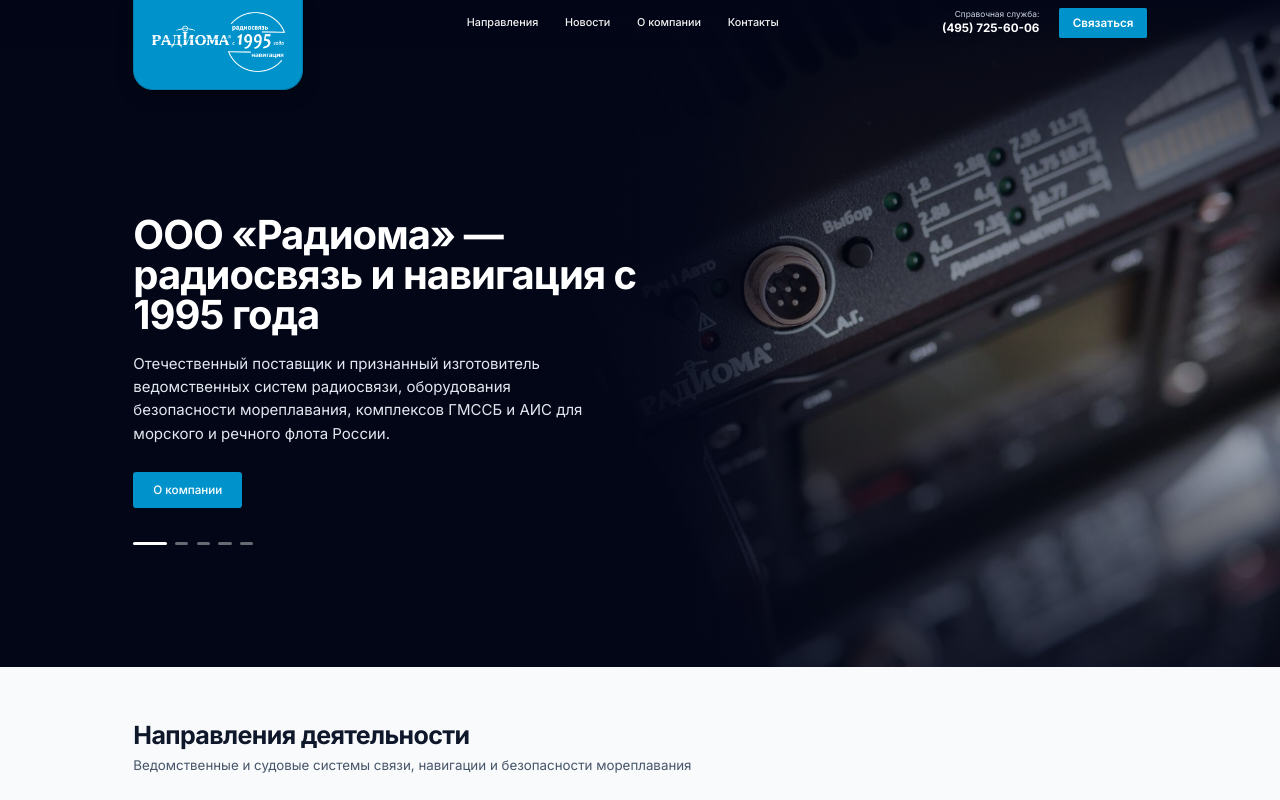
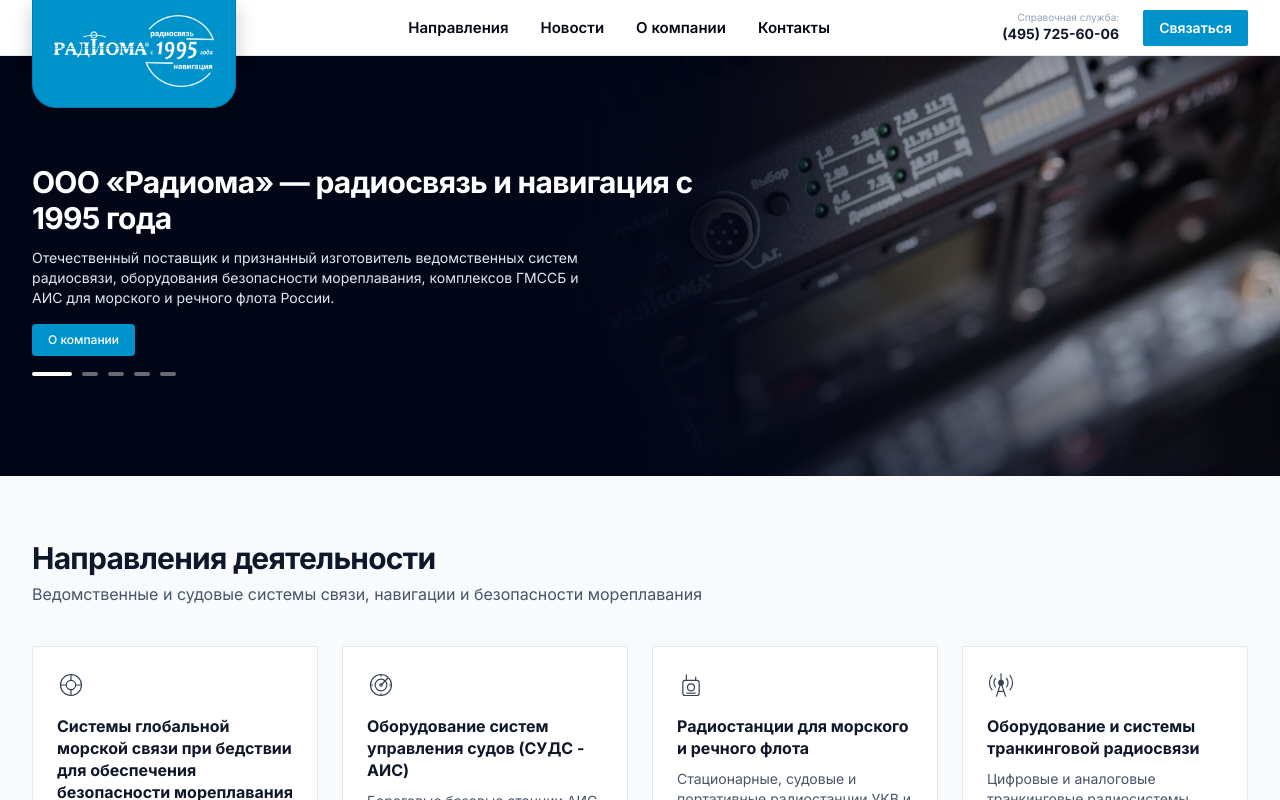
Before and after one commit to nowa-nn/radioma, a Vue app: page /compact in a window 1280 px wide. Before the commit this address led to /. Shown: the top 800 px of the page. Built offline with nearby package versions, Linux system fonts and the light colour scheme.

Commit message:
Restore slate-950 blue tint in hero, add independent /compact view with 50vh hero and solid white header

```diff
--- a/src/App.vue
+++ b/src/App.vue
@@ -3,25 +3,4 @@
 </template>
 
 <script setup>
-import { onMounted, onUnmounted } from 'vue'
-
-function applyScale() {
-  const width = window.innerWidth || document.documentElement.clientWidth
-  if (width >= 1024) {
-    const baseWidth = 1536 // Эталон: 125% масштаб экрана Windows на FullHD (1920 / 1.25 = 1536)
-    const zoom = width / baseWidth
-    document.body.style.zoom = zoom
-  } else {
-    document.body.style.zoom = ''
-  }
-}
-
-onMounted(() => {
-  applyScale()
-  window.addEventListener('resize', applyScale)
-})
-
-onUnmounted(() => {
-  window.removeEventListener('resize', applyScale)
-})
 </script>
--- a/src/components/HeroSlider.vue
+++ b/src/components/HeroSlider.vue
@@ -1,7 +1,9 @@
 <template>
   <section
     class="w-full relative overflow-hidden bg-slate-950 text-white"
-    :class="isTransparent ? 'h-screen min-h-[640px]' : 'h-[calc(100vh-100px)] min-h-[560px]'"
+    :class="isHalfHeight
+      ? 'h-[50vh] min-h-[380px] sm:min-h-[420px] lg:h-[50vh]'
+      : (isTransparent ? 'h-screen min-h-[580px] h-[100dvh]' : 'h-[calc(100vh-56px)] min-h-[560px]')"
     @mouseenter="stopAutoplay"
     @mouseleave="startAutoplay"
   >
@@ -28,14 +30,14 @@
           :fetchpriority="idx === 0 ? 'high' : 'low'"
         />
 
-        <!-- Дополнительный мягкий внутренний градиент слева у фото для абсолютной бесшовности -->
+        <!-- Дополнительный мягкий внутренний градиент слева у фото для абсолютной бесшовности (с синеватым морским оттенком) -->
         <div
           v-if="slide.id === 'company-overview'"
           class="absolute inset-y-0 left-0 w-48 sm:w-80 lg:w-96 bg-gradient-to-r from-slate-950 via-slate-950/80 to-transparent pointer-events-none"
         ></div>
       </div>
 
-      <!-- Плавное затемнение на десктопе: глубокий темный тон слева для чтения текста, плавно переходящий в фото справа -->
+      <!-- Плавное затемнение на десктопе: глубокий тон с синеватым морским отливом слева для чтения текста, плавно переходящий в фото справа -->
       <div class="hidden sm:block absolute inset-0 bg-gradient-to-r from-slate-950 via-slate-950/90 lg:via-slate-950/60 to-transparent pointer-events-none"></div>
       <div class="hidden sm:block absolute inset-0 bg-gradient-to-t from-slate-950/60 via-transparent to-slate-950/20 pointer-events-none"></div>
 
@@ -50,26 +52,34 @@
     <!-- Контент поверх затемненного изображения (всегда слева с идеальной читаемостью) -->
     <div
       class="relative z-10 max-w-7xl mx-auto h-full px-4 sm:px-6 lg:px-8 flex flex-col justify-center"
-      :class="isTransparent ? 'pt-24 sm:pt-28' : ''"
+      :class="isHalfHeight ? 'pt-6 pb-4' : (isTransparent ? 'pt-24 sm:pt-28' : 'pt-10')"
     >
-      <div class="max-w-2xl space-y-5 text-left">
-        <!-- Крупный заголовок слайда (на мобильных устройствах слайды 2 и 3 разбиты ровно на 3 строки) -->
+      <div
+        class="max-w-2xl text-left"
+        :class="isHalfHeight ? 'space-y-3' : 'space-y-5'"
+      >
+        <!-- Крупный заголовок слайда -->
         <h1
-          class="text-2xl sm:text-4xl lg:text-5xl font-bold text-white tracking-tight leading-tight drop-shadow-[0_2px_4px_rgba(0,0,0,0.6)] sm:drop-shadow-none"
+          class="font-bold text-white tracking-tight leading-tight drop-shadow-[0_2px_4px_rgba(0,0,0,0.6)] sm:drop-shadow-none"
+          :class="isHalfHeight ? 'text-xl sm:text-2xl lg:text-3xl' : 'text-2xl sm:text-4xl lg:text-5xl'"
           v-html="currentSlideItem.titleHtml || currentSlideItem.title"
         ></h1>
 
         <!-- Лаконичный производственный текст -->
-        <p class="text-base sm:text-lg text-slate-100 sm:text-slate-200 leading-relaxed font-normal max-w-xl drop-shadow-[0_1px_3px_rgba(0,0,0,0.6)] sm:drop-shadow-none">
+        <p
+          class="text-slate-100 sm:text-slate-200 leading-relaxed font-normal max-w-xl drop-shadow-[0_1px_3px_rgba(0,0,0,0.6)] sm:drop-shadow-none"
+          :class="isHalfHeight ? 'text-xs sm:text-sm line-clamp-3 sm:line-clamp-none' : 'text-base sm:text-lg'"
+        >
           {{ currentSlideItem.description }}
         </p>
 
         <!-- Кнопка перехода к информации о направлении (текст "Подробнее" или "О компании") -->
-        <div class="pt-3">
+        <div :class="isHalfHeight ? 'pt-1' : 'pt-3'">
           <a
             v-if="currentSlideItem.link.startsWith('#')"
             :href="currentSlideItem.link"
-            class="inline-block bg-[#0093CB] hover:bg-[#007EAF] text-white text-sm font-medium px-6 py-3 rounded transition-colors shadow-sm cursor-pointer"
+            class="inline-block bg-[#0093CB] hover:bg-[#007EAF] text-white font-medium rounded transition-colors shadow-sm cursor-pointer"
+            :class="isHalfHeight ? 'text-xs px-4 py-2' : 'text-sm px-6 py-3'"
             @click="handleLinkClick(currentSlideItem.link, $event)"
           >
             {{ currentSlideItem.buttonText || 'Подробнее' }}
@@ -77,7 +87,8 @@
           <router-link
             v-else
             :to="currentSlideItem.link"
-            class="inline-block bg-[#0093CB] hover:bg-[#007EAF] text-white text-sm font-medium px-6 py-3 rounded transition-colors shadow-sm"
+            class="inline-block bg-[#0093CB] hover:bg-[#007EAF] text-white font-medium rounded transition-colors shadow-sm"
+            :class="isHalfHeight ? 'text-xs px-4 py-2' : 'text-sm px-6 py-3'"
           >
             {{ currentSlideItem.buttonText || 'Подробнее' }}
           </router-link>
@@ -85,7 +96,10 @@
       </div>
 
       <!-- Минималистичные аккуратные полоски-индикаторы слайдов снизу слева -->
-      <div class="flex items-center gap-2.5 pt-10">
+      <div
+        class="flex items-center gap-2.5"
+        :class="isHalfHeight ? 'pt-4' : 'pt-10'"
+      >
         <button
           v-for="(_, idx) in slides"
           :key="idx"
@@ -108,6 +122,10 @@ const props = defineProps({
   isTransparent: {
     type: Boolean,
     default: true
+  },
+  isHalfHeight: {
+    type: Boolean,
+    default: false
   }
 })
 
--- a/src/components/TransparentHeader.vue
+++ b/src/components/TransparentHeader.vue
@@ -1,6 +1,6 @@
 <template>
   <header class="fixed top-0 left-0 w-full z-40">
-    <!-- Слой 1: Мягкий темный защитный градиент (плавно гаснет при скроле за 300мс без стыков) -->
+    <!-- Слой 1: Мягкий темный защитный градиент (плавно гаснет при скроле за 300мс без стыков, с легким синеватым морским оттенком) -->
     <div
       class="absolute inset-0 bg-gradient-to-b from-slate-950/85 via-slate-950/45 to-transparent transition-opacity duration-300 pointer-events-none"
       :class="headerSolid ? 'opacity-0' : 'opacity-100'"
@@ -34,12 +34,12 @@
           </div>
         </router-link>
 
-        <!-- Пункты меню по центру между слоганом и номером телефона (Десктоп) -->
-        <nav class="hidden lg:flex items-center gap-6 xl:gap-8 text-[13px] font-medium transition-colors duration-300 px-4">
+        <!-- Пункты меню по центру между слоганом и номером телефона (Десктоп: увеличенные и более контрастные) -->
+        <nav class="hidden lg:flex items-center gap-6 xl:gap-8 text-sm sm:text-[15px] font-semibold transition-colors duration-300 px-4">
           <a
             href="#directions"
             class="transition-colors whitespace-nowrap cursor-pointer"
-            :class="headerSolid ? 'text-slate-800 hover:text-[#0093CB]' : 'text-white/95 hover:text-[#7FD3F5] drop-shadow'"
+            :class="headerSolid ? 'text-slate-950 hover:text-[#0093CB]' : 'text-white hover:text-[#7FD3F5] drop-shadow'"
             @click="handleNavClick('#directions', $event)"
           >
             Направления
@@ -47,7 +47,7 @@
           <a
             href="#news"
             class="transition-colors whitespace-nowrap cursor-pointer"
-            :class="headerSolid ? 'text-slate-800 hover:text-[#0093CB]' : 'text-white/95 hover:text-[#7FD3F5] drop-shadow'"
+            :class="headerSolid ? 'text-slate-950 hover:text-[#0093CB]' : 'text-white hover:text-[#7FD3F5] drop-shadow'"
             @click="handleNavClick('#news', $event)"
           >
             Новости
@@ -55,7 +55,7 @@
           <a
             href="#about"
             class="transition-colors whitespace-nowrap cursor-pointer"
-            :class="headerSolid ? 'text-slate-800 hover:text-[#0093CB]' : 'text-white/95 hover:text-[#7FD3F5] drop-shadow'"
+            :class="headerSolid ? 'text-slate-950 hover:text-[#0093CB]' : 'text-white hover:text-[#7FD3F5] drop-shadow'"
             @click="handleNavClick('#about', $event)"
           >
             О компании
@@ -63,7 +63,7 @@
           <a
             href="#contacts"
             class="transition-colors whitespace-nowrap cursor-pointer"
-            :class="headerSolid ? 'text-slate-800 hover:text-[#0093CB]' : 'text-white/95 hover:text-[#7FD3F5] drop-shadow'"
+            :class="headerSolid ? 'text-slate-950 hover:text-[#0093CB]' : 'text-white hover:text-[#7FD3F5] drop-shadow'"
             @click="handleNavClick('#contacts', $event)"
           >
             Контакты
@@ -141,32 +141,32 @@
         <nav class="flex flex-col" :class="headerSolid ? 'divide-y divide-slate-100' : 'divide-y divide-white/10'">
           <a
             href="#directions"
-            class="py-2.5 text-base font-medium transition-colors cursor-pointer"
-            :class="headerSolid ? 'text-slate-800 hover:text-[#0093CB]' : 'text-slate-100 hover:text-[#7FD3F5]'"
+            class="py-2.5 text-base font-semibold transition-colors cursor-pointer"
+            :class="headerSolid ? 'text-slate-950 hover:text-[#0093CB]' : 'text-slate-100 hover:text-[#7FD3F5]'"
             @click="handleNavClick('#directions', $event)"
           >
             Направления
           </a>
           <a
             href="#news"
-            class="py-2.5 text-base font-medium transition-colors cursor-pointer"
-            :class="headerSolid ? 'text-slate-800 hover:text-[#0093CB]' : 'text-slate-100 hover:text-[#7FD3F5]'"
+            class="py-2.5 text-base font-semibold transition-colors cursor-pointer"
+            :class="headerSolid ? 'text-slate-950 hover:text-[#0093CB]' : 'text-slate-100 hover:text-[#7FD3F5]'"
             @click="handleNavClick('#news', $event)"
           >
             Новости
           </a>
           <a
             href="#about"
-            class="py-2.5 text-base font-medium transition-colors cursor-pointer"
-            :class="headerSolid ? 'text-slate-800 hover:text-[#0093CB]' : 'text-slate-100 hover:text-[#7FD3F5]'"
+            class="py-2.5 text-base font-semibold transition-colors cursor-pointer"
+            :class="headerSolid ? 'text-slate-950 hover:text-[#0093CB]' : 'text-slate-100 hover:text-[#7FD3F5]'"
             @click="handleNavClick('#about', $event)"
           >
             О компании
           </a>
           <a
             href="#contacts"
-            class="py-2.5 text-base font-medium transition-colors cursor-pointer"
-            :class="headerSolid ? 'text-slate-800 hover:text-[#0093CB]' : 'text-slate-100 hover:text-[#7FD3F5]'"
+            class="py-2.5 text-base font-semibold transition-colors cursor-pointer"
+            :class="headerSolid ? 'text-slate-950 hover:text-[#0093CB]' : 'text-slate-100 hover:text-[#7FD3F5]'"
             @click="handleNavClick('#contacts', $event)"
           >
             Контакты
--- a/src/router/index.js
+++ b/src/router/index.js
@@ -3,12 +3,19 @@ import HomeView from '../views/HomeView.vue'
 import TransparentView from '../views/TransparentView.vue'
 import NewsDetailView from '../views/NewsDetailView.vue'
 import DirectionDetailView from '../views/DirectionDetailView.vue'
+import CompactView from '../views/CompactView.vue'
 
 const routes = [
   {
     path: '/',
     name: 'home',
     component: HomeView
+  },
+  {
+    path: '/compact',
+    name: 'compact',
+    component: CompactView,
+    alias: ['/half-hero', '/compact-hero', '/variant-2']
   },
   {
     path: '/directions/:id',
--- /dev/null
+++ b/src/views/CompactView.vue
@@ -0,0 +1,36 @@
+<template>
+  <div class="min-h-screen bg-slate-50 font-sans antialiased text-slate-900 flex flex-col relative">
+    <!-- Непрозрачный белый хедер с увеличенным контрастным меню и свисающим шейпом с логотипом -->
+    <TransparentHeader :force-solid="true" />
+
+    <main class="flex-grow pt-12 sm:pt-14">
+      <!-- Компактный первый экран: занимает ровно половину высоты экрана (50vh) -->
+      <HeroSlider :is-transparent="false" :is-half-height="true" />
+
+      <!-- 2. Направления деятельности (#directions) -->
+      <NavigationCards />
+
+      <!-- 3. Блок Новости (#news) -->
+      <NewsSection />
+
+      <!-- 4. О компании (#about) -->
+      <AboutSection />
+
+      <!-- 5. Контакты и реквизиты (#contacts) -->
+      <ContactsSection />
+    </main>
+
+    <!-- Подвал сайта -->
+    <FooterSection />
+  </div>
+</template>
+
+<script setup>
+import TransparentHeader from '../components/TransparentHeader.vue'
+import HeroSlider from '../components/HeroSlider.vue'
+import NavigationCards from '../components/NavigationCards.vue'
+import NewsSection from '../components/NewsSection.vue'
+import AboutSection from '../components/AboutSection.vue'
+import ContactsSection from '../components/ContactsSection.vue'
+import FooterSection from '../components/FooterSection.vue'
+</script>
```
